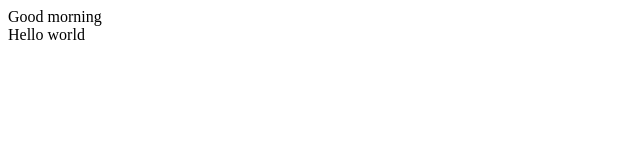
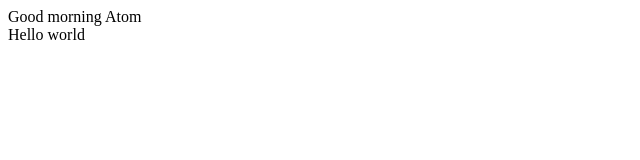
Before and after one commit to atomty1/testfetch, a plain HTML site: page index.html in a window 1280 px wide. Shown: the full height of the page, 0-640 px from the left. Drawn offline with Linux system fonts and the light colour scheme.

Commit message:
Update index.html

```diff
--- a/index.html
+++ b/index.html
@@ -7,7 +7,7 @@
     <title>Document</title>
 </head>
 <body>
-    <div>Good morning</div>
+    <div>Good morning Atom</div>
     <span>Hello world</span>
 </body>
 </html>
```
